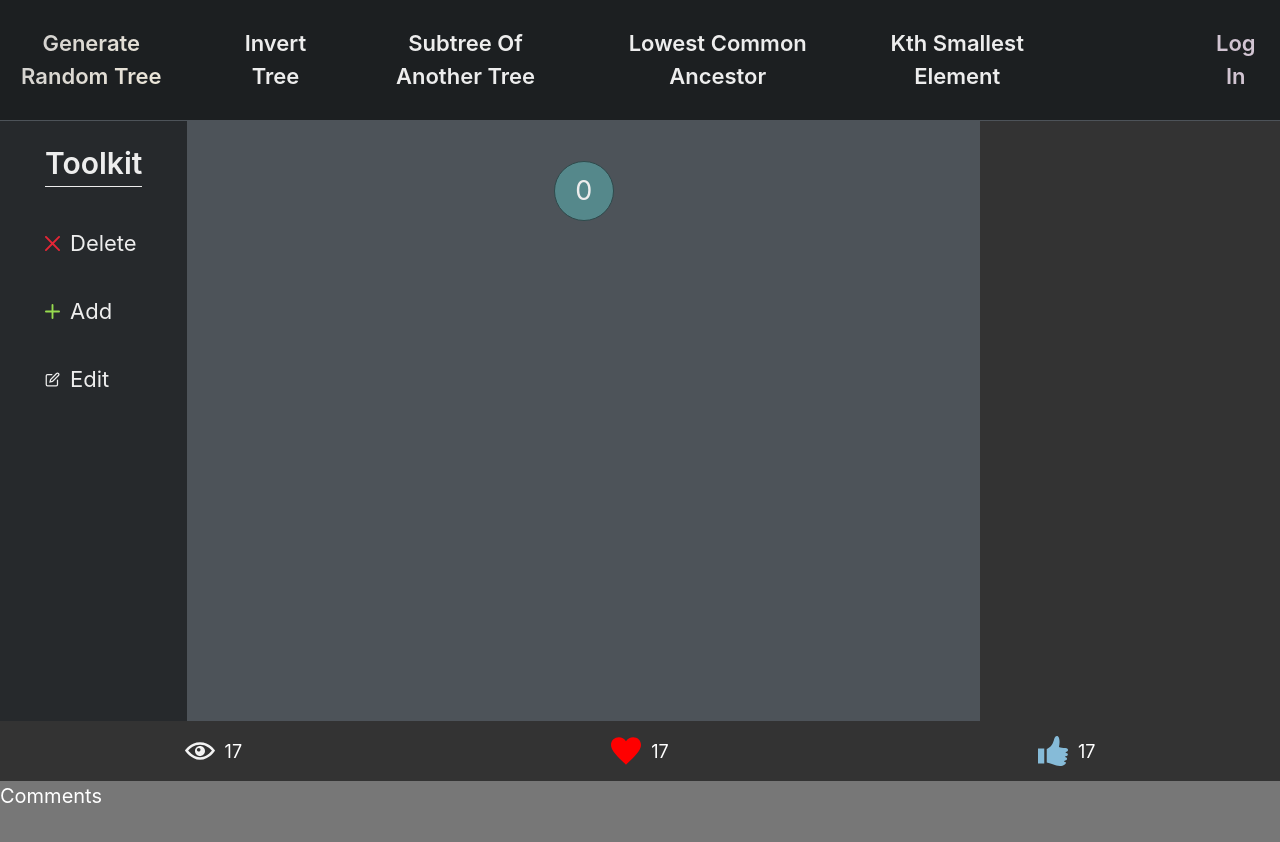
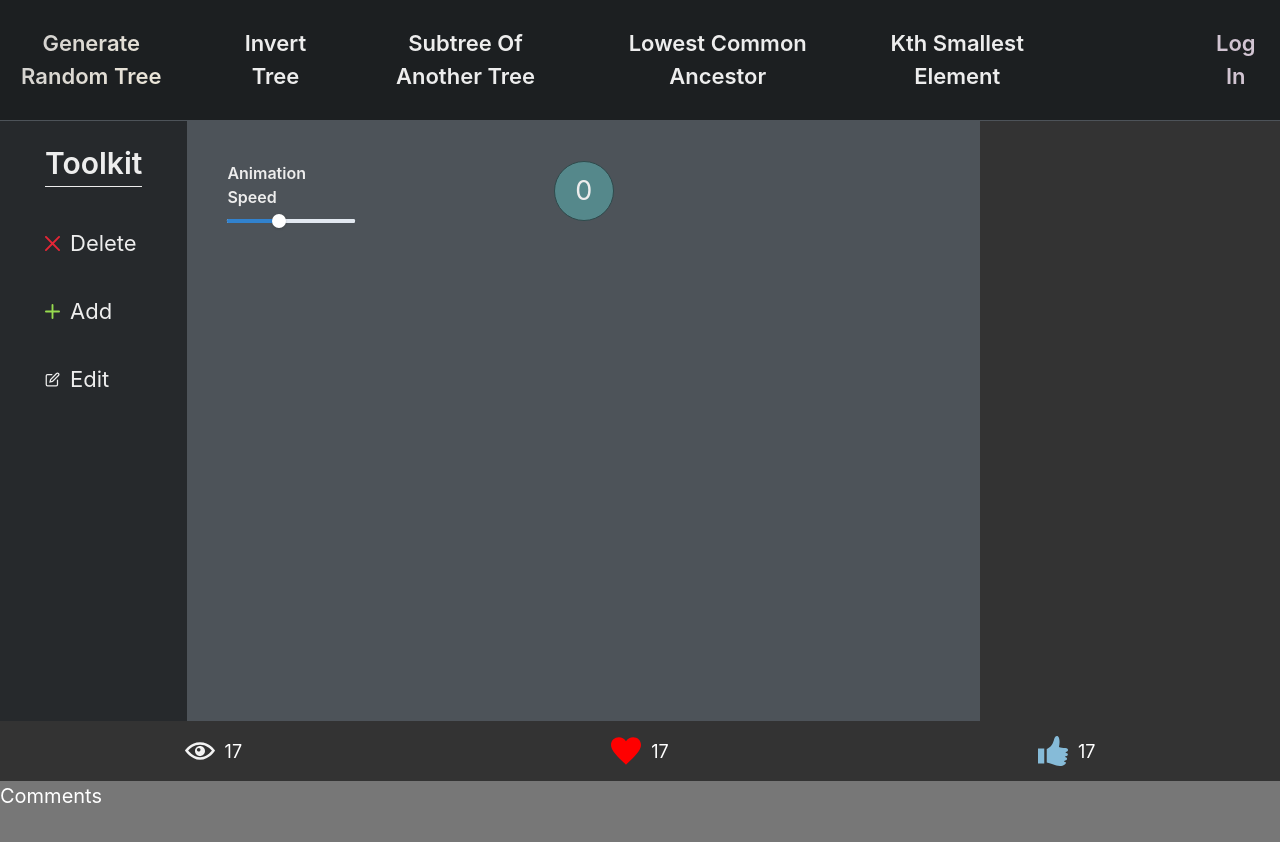
Before and after one commit to andreicos1/Binary-Trees, a Next.js app in the folder app/: page / in a window 1280 px wide. Shown: the top 842 px of the page. Built offline with nearby package versions, Linux system fonts and the light colour scheme.

Commit message:
added animation speed slider

```diff
--- a/app/algorithms/invertTree.ts
+++ b/app/algorithms/invertTree.ts
@@ -9,7 +9,6 @@ import { AppDispatch } from "../store";
 
 // 2. Make duration editable by user (store variable)
 
-const duration = 1000; //ms
 const highlightParentColor = process.env.NEXT_PUBLIC_HIGHLIGHTED_CURRENT_COLOR;
 const highlightChildren = process.env.NEXT_PUBLIC_HIGHLIGHTED_CHILDREN_COLOR;
 
@@ -23,12 +22,12 @@ const waitAnimationEnd = (elem: Element) => {
 
 const childKeyframes = (distanceX: number) => {
   return [
-    { boxShadow: "0" },
+    { boxShadow: "none" },
     {
       boxShadow: "0 10px 10px black",
       transform: `scaleX(120%) scaleY(120%) translateX(${distanceX / 2}px)`,
     },
-    { boxShadow: "0", transform: `translateX(${distanceX}px)` },
+    { boxShadow: "none", transform: `translateX(${distanceX}px)` },
   ];
 };
 
@@ -37,7 +36,9 @@ const highlightDirectChildren = [
   { backgroundColor: highlightChildren },
 ];
 
-const animationOptions = { duration, delay: duration / 4 };
+const animationOptions = (duration: number) => {
+  return { duration, delay: duration / 4 };
+};
 
 const getDistance = (leftNode: Element, rightNode: Element) => {
   const distanceX = rightNode.getBoundingClientRect().x - leftNode.getBoundingClientRect().x;
@@ -76,7 +77,8 @@ const getChildrenBoxes = (
 const animate = async (
   parent: Element,
   leftBoxes: HTMLDivElement[],
-  rightBoxes: HTMLDivElement[]
+  rightBoxes: HTMLDivElement[],
+  duration: number
 ) => {
   if (leftBoxes.length !== rightBoxes.length) {
     throw "Left and Right boxes lengths should be equal";
@@ -90,15 +92,21 @@ const animate = async (
         { backgroundColor: highlightParentColor, offset: 0.2 },
         { backgroundColor: highlightParentColor },
       ],
-      animationOptions
+      animationOptions(duration)
     );
     // Highlight direct children
     const parentLeft = leftBoxes[0];
     const parentRight = rightBoxes[0];
     parentLeft.children[0] &&
-      parentLeft.children[0].children[0].animate(highlightDirectChildren, animationOptions);
+      parentLeft.children[0].children[0].animate(
+        highlightDirectChildren,
+        animationOptions(duration)
+      );
     parentRight.children[0] &&
-      parentRight.children[0].children[0].animate(highlightDirectChildren, animationOptions);
+      parentRight.children[0].children[0].animate(
+        highlightDirectChildren,
+        animationOptions(duration)
+      );
     // Move all children, grandchildren, etc.
     const distanceX = getDistance(parentLeft, parentRight);
     for (let i = 0; i < leftBoxes.length; i++) {
@@ -106,8 +114,8 @@ const animate = async (
       const arrowRight = rightBoxes[i].children[1] as HTMLDivElement;
       const leftNode = leftBoxes[i].children[0] ? leftBoxes[i].children[0].children[0] : null;
       const rightNode = rightBoxes[i].children[0] ? rightBoxes[i].children[0].children[0] : null;
-      leftNode && leftNode.animate(childKeyframes(distanceX), animationOptions);
-      rightNode && rightNode.animate(childKeyframes(-distanceX), animationOptions);
+      leftNode && leftNode.animate(childKeyframes(distanceX), animationOptions(duration));
+      rightNode && rightNode.animate(childKeyframes(-distanceX), animationOptions(duration));
       if (arrowLeft) {
         arrowLeft.style.display = "none";
         arrowsLeft.push(arrowLeft);
@@ -140,7 +148,8 @@ const animate = async (
 const invertTree = async (
   dispatch: AppDispatch,
   nodeBoxesRef: MutableRefObject<HTMLDivElement[]>,
-  togglePlaying: ActionCreatorWithoutPayload<string>
+  togglePlaying: ActionCreatorWithoutPayload<string>,
+  duration: number
 ) => {
   dispatch(togglePlaying());
   let rowIndex = 0;
@@ -155,7 +164,7 @@ const invertTree = async (
     }
     const nodeElement = nodeBox.children[0].children[0];
     const [leftBoxes, rightBoxes] = getChildrenBoxes(rowIndex, colIndex, nodeBoxesRef);
-    await animate(nodeElement, leftBoxes, rightBoxes);
+    await animate(nodeElement, leftBoxes, rightBoxes, duration);
     // Set new position
     dispatch(swap({ rowIndex, colIndex }));
     // Push children to stack
--- a/app/components/Canvas/Canvas.tsx
+++ b/app/components/Canvas/Canvas.tsx
@@ -1,4 +1,4 @@
-import { Box, Circle, Flex } from "@chakra-ui/layout";
+import { Box, Flex } from "@chakra-ui/layout";
 import { useSelector } from "react-redux";
 import Node from "../Node/Node";
 import styles from "./Canvas.module.scss";
@@ -6,6 +6,7 @@ import { RootState } from "../../store";
 import dynamic from "next/dynamic";
 import { getIndexFromLevelAndCol, getNodesByLevel } from "../../features/tree/treeFunctions";
 import React from "react";
+import SpeedSlider from "../Slider/Slider";
 
 const Xarrow = dynamic(() => import("react-xarrows"), {
   ssr: false,
@@ -17,6 +18,7 @@ const Canvas = React.forwardRef((props: any, nodeBoxesRef: any) => {
 
   return (
     <Box className={styles.canvas}>
+      <SpeedSlider />
       {treeByLevels.map((level, levelIdx) => {
         return (
           <Flex width="100%" justifyContent="space-around" key={levelIdx}>
--- a/app/components/Navbar/Navbar List/Navbar.tsx
+++ b/app/components/Navbar/Navbar List/Navbar.tsx
@@ -15,6 +15,7 @@ const Navbar = () => {
   const dispatch = useAppDispatch();
   const nodeBoxesRef = useContext(BoxesRefContext);
   const treeUpdateState = useSelector((state: RootState) => state.treeUpdate);
+  const animationSpeed = useSelector((state: RootState) => state.speed);
 
   return (
     <Box className={styles.navbar}>
@@ -31,7 +32,7 @@ const Navbar = () => {
         text="Invert Tree"
         onClick={() => {
           if (!treeUpdateState.isPlaying) {
-            invertTree(dispatch, nodeBoxesRef, toggleIsPlaying);
+            invertTree(dispatch, nodeBoxesRef, toggleIsPlaying, animationSpeed.duration);
           }
         }}
       />
--- /dev/null
+++ b/app/components/Slider/Slider.module.scss
@@ -0,0 +1,14 @@
+.sliderBox {
+  width: 10%;
+  position: absolute;
+  display: flex;
+  flex-direction: column;
+  align-items: center;
+}
+
+.sliderTitle {
+  font-size: 1.6rem;
+  font-weight: 600;
+  color: $light-gray;
+  margin-bottom: 0.5rem;
+}
--- /dev/null
+++ b/app/components/Slider/Slider.tsx
@@ -0,0 +1,47 @@
+import { Box, Slider, SliderTrack, SliderFilledTrack, SliderThumb, Text } from "@chakra-ui/react";
+import { useSelector } from "react-redux";
+import { updateSpeed } from "../../features/speed/speedSlice";
+import { RootState, useAppDispatch } from "../../store";
+
+import styles from "./Slider.module.scss";
+
+const SpeedSlider = () => {
+  const treeUpdateState = useSelector((state: RootState) => state.treeUpdate);
+  const speedState = useSelector((state: RootState) => state.speed);
+  const dispatch = useAppDispatch();
+  const modifier = 15; // from scale 0-100 to ms
+  const updateAnimationSpeed = (val: number) => {
+    const maximumSpeed = 85;
+    const newSpeed =
+      val <= maximumSpeed
+        ? 100 * modifier - val * 10
+        : val === 100
+        ? 0
+        : 100 * modifier - maximumSpeed * 10;
+    dispatch(updateSpeed(newSpeed));
+  };
+
+  return (
+    <Box
+      className={styles.sliderBox}
+      cursor={!treeUpdateState.isPlaying ? "pointer" : "auto"}
+      opacity={!treeUpdateState.isPlaying ? "1" : "0.6"}
+    >
+      <Text className={styles.sliderTitle}>Animation Speed</Text>
+      <Slider
+        id="slider-track-1"
+        aria-label="slider"
+        defaultValue={40}
+        isDisabled={treeUpdateState.isPlaying}
+        onChangeEnd={updateAnimationSpeed}
+      >
+        <SliderTrack>
+          <SliderFilledTrack />
+        </SliderTrack>
+        <SliderThumb />
+      </Slider>
+    </Box>
+  );
+};
+
+export default SpeedSlider;
--- /dev/null
+++ b/app/features/speed/speedSlice.ts
@@ -0,0 +1,16 @@
+import { createSlice, PayloadAction } from "@reduxjs/toolkit";
+
+const initialState = { duration: 1000 };
+
+export const speedSlice = createSlice({
+  name: "speed",
+  initialState,
+  reducers: {
+    updateSpeed: (state, action: PayloadAction<number>) => {
+      state.duration = action.payload;
+    },
+  },
+});
+
+export const { updateSpeed } = speedSlice.actions;
+export default speedSlice.reducer;
--- a/app/store.ts
+++ b/app/store.ts
@@ -1,5 +1,6 @@
 import { configureStore } from "@reduxjs/toolkit";
 import { useDispatch } from "react-redux";
+import speedSlice from "./features/speed/speedSlice";
 import treeReducer from "./features/tree/treeSlice";
 import treeUpdateSlice from "./features/tree/treeUpdateSlice";
 
@@ -7,6 +8,7 @@ export const store = configureStore({
   reducer: {
     tree: treeReducer,
     treeUpdate: treeUpdateSlice,
+    speed: speedSlice,
   },
 });
 
```
